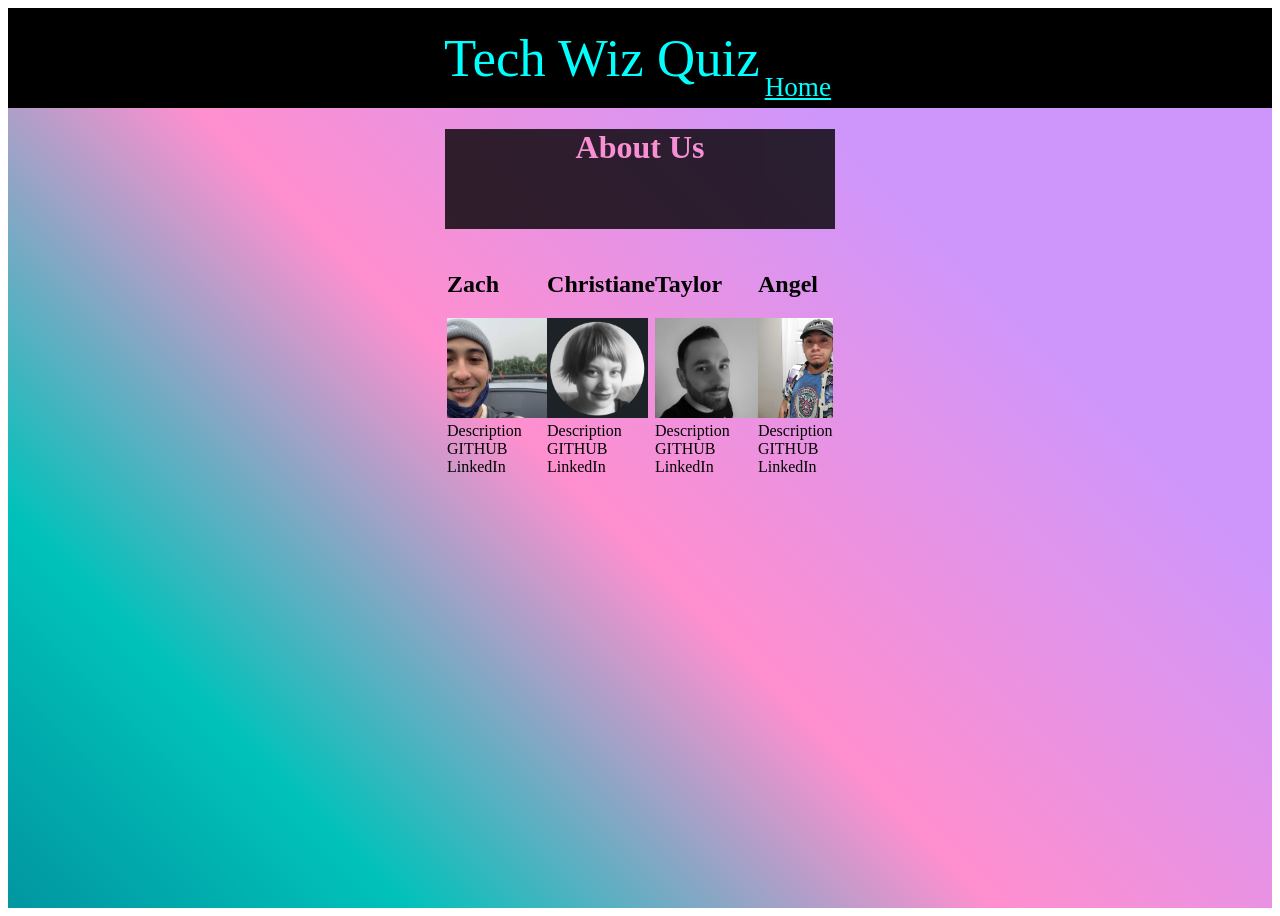
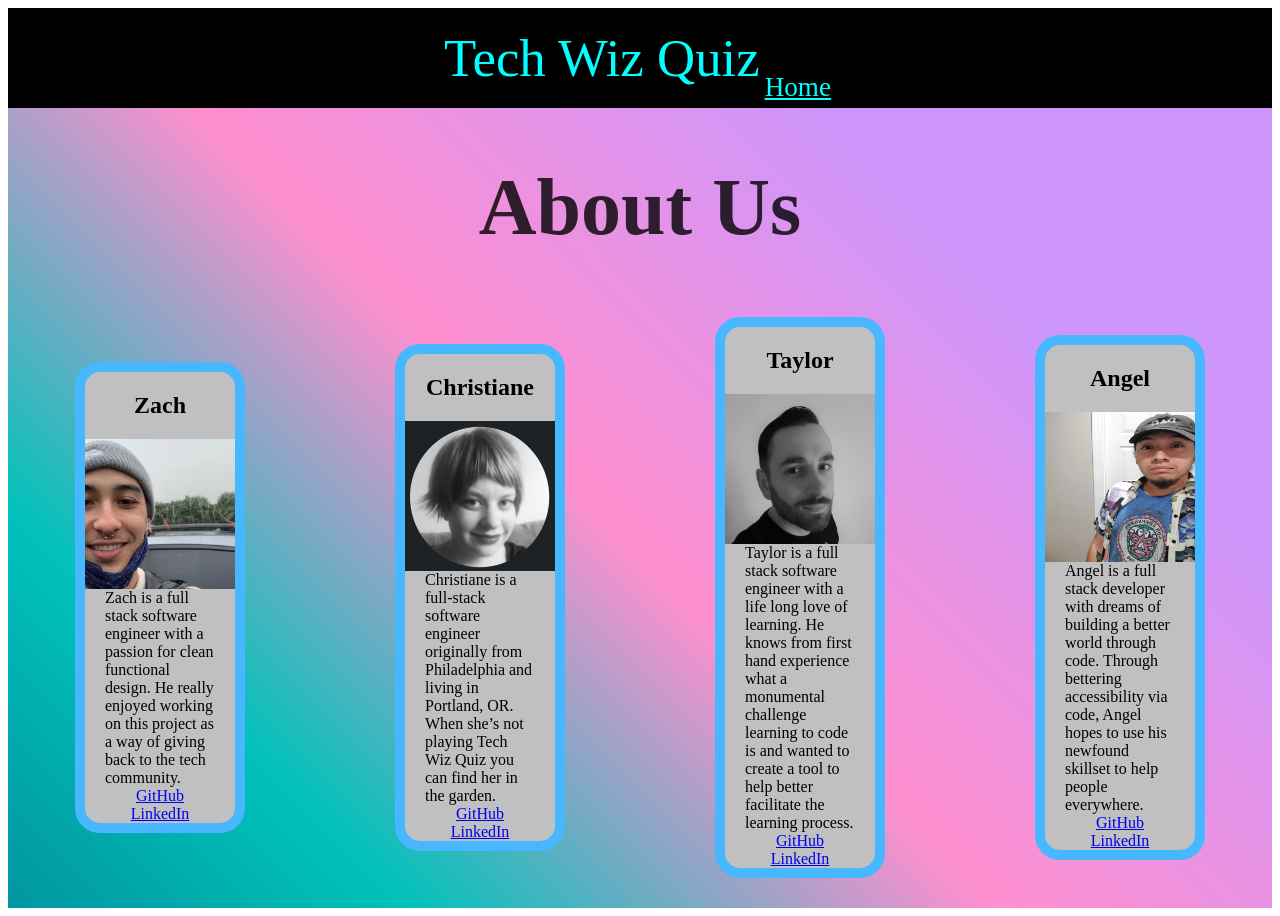
Before and after one commit to techwizquiz/fe, a React app: page /aboutus in a window 1280 px wide. Built offline with nearby package versions, Linux system fonts and the light colour scheme; no server answers; a web font is replaced by a local one.

Commit message:
final touches added on about us page

```diff
--- a/src/Pages/AboutUs.css
+++ b/src/Pages/AboutUs.css
@@ -12,25 +12,27 @@
 
 @keyframes button-hover {
     0% {
-        color: cyan;
+
         border-color: cyan;
-        font-weight: bolder;
+
     }
     50% {
-        color: magenta;
+
         border-color: magenta;
-        font-weight: bolder;
+
     }
     100% {
-        color: cyan;
+
         border-color: cyan;
-        font-weight: bolder;
+
     }
 }
 
 
 .aboutUs {
     display: flex;
+    flex-direction: column;
+    align-items: center;
     height: 100vh;
     width: 100%;
     background: rgb(3,122,144);
@@ -38,7 +40,7 @@
     background-size: 150% 150%;
     background-position: center;
     animation: gradient 12s ease infinite;
-    justify-content: center;
+    justify-content: baseline;
 }
 
 .title {
@@ -52,17 +54,44 @@ font-size: 150%;
     flex-direction:row;
     align-items: center;
     margin: .1rem;
+    flex-direction: row;
+    justify-content: space-evenly;
+}
+
+.person {
+    display: flex;
+    flex-direction: column;
+    margin-left: 75px;
+    margin-right: 75px;
+    max-width: 190px;
+    align-items: center;
+    background: silver;
+    border: silver 10px solid;
+    border-radius: 25px;;
+    color: black;
+    justify-content: space-between;
+    animation: button-hover 5s infinite;
 }
 
 .header {
     display: flex;
     flex-direction: row;
     height: 100px;
-    background-color: black;
+    font-size: 500%;
     opacity: .8;
-    color:rgba(255,143,207,1);
+    color: black;
     position: sticky;
     font-family: 'Rampart One', cursive;
 
     justify-content: center;
 }
+
+.description {
+    padding-left: 20px;
+    padding-right: 20px;
+}
+
+.img {
+    height: 150px;
+    width: 150px;
+}
--- a/src/Pages/AboutUs.jsx
+++ b/src/Pages/AboutUs.jsx
@@ -1,3 +1,4 @@
+/* eslint-disable max-len */
 import React, { Component } from 'react';
 import styles from './AboutUs.css';
 import tpain from '../../assets/png/tpain.jpg';
@@ -10,40 +11,42 @@ export default class AboutUs extends Component {
     return (
       <div className={styles.aboutUs}>
 
-
-
-        <div>
         <h1 className={styles.header}>About Us</h1>
 
         <div className={styles.rows}>
-            <div>
+          <div className={styles.person}>
             <h2>Zach</h2>
-              <img src={zach} />
-              <div>Description</div>
-              <div>GITHUB</div>
-              <div>LinkedIn</div>
+            <img className={styles.img} src={zach} />
+            <p className={styles.description}>Zach is a full stack software engineer with a passion for clean functional design. He really enjoyed working on this project as a way of giving back to the tech community.
+            </p>
+            <a href="https://github.com/ZachMGaines">GitHub</a>
+            <a href="https://www.linkedin.com/in/zachgaines/">LinkedIn</a>
           </div>
-            <div>
+          <div className={styles.person}>
             <h2>Christiane</h2>
-              <img src={cpain} />
-              <div>Description</div>
-              <div>GITHUB</div>
-              <div>LinkedIn</div>
+            <img className={styles.img} src={cpain} />
+            <p className={styles.description}>Christiane is a full-stack software engineer originally from Philadelphia and living in Portland, OR. When she’s not playing Tech Wiz Quiz you can find her in the garden.
+            </p>
+            <a href="https://github.com/cmmerritt">GitHub</a>
+            <a href="https://www.linkedin.com/in/christiane-merritt/">LinkedIn</a>
           </div>
-            <div>
+          <div className={styles.person}>
             <h2>Taylor</h2>
-              <img src={tpain} />
-              <div>Description</div>
-              <div>GITHUB</div>
-              <div>LinkedIn</div>
+            <img className={styles.img} src={tpain} />
+            <p className={styles.description}>Taylor is a full stack software engineer with a life long love of learning. He knows from first hand experience what a monumental challenge learning to code is and wanted to create a tool to help better facilitate the learning process.
+            </p>
+            <a href="https://github.com/taylor-tokareff">GitHub</a>
+            <a href="https://github.com/alchemycodelab/alchemy_class_projects/blob/master/March-2021-Cohort/www.linkedin.com/in/taylor-tokareff">LinkedIn</a>
           </div>
-            <div>
+          <div className={styles.person}>
             <h2>Angel</h2>
-              <img src={angel} />
-              <div>Description</div>
-              <div>GITHUB</div>
-              <div>LinkedIn</div>
-            </div>
+            <img className={styles.img} src={angel} />
+            <p className={styles.description}>
+              Angel is a full stack developer with dreams of building a better world through code. Through bettering accessibility via code, Angel hopes to use his newfound skillset to help people everywhere.
+
+            </p>
+            <a href="https://github.com/AngelDOrtiz">GitHub</a>
+            <a href="https://www.linkedin.com/in/angel-ortiz/">LinkedIn</a>
           </div>
         </div>
       </div>
--- a/src/Pages/Header.jsx
+++ b/src/Pages/Header.jsx
@@ -9,7 +9,7 @@ const Header = () => {
   const session = useSession();
   const loading = useAuthLoading();
 
-  console.dir('header user 1', session);
+
 
   if (loading && !session) return (
     <h1>...Loading</h1>
@@ -23,7 +23,7 @@ const Header = () => {
     imgSrc = session?.user?.avatar;
   }
 
-  console.log('header user 2', session);
+
 
   return (
     <div className={styles.header}>
--- a/src/Pages/Submit.jsx
+++ b/src/Pages/Submit.jsx
@@ -30,7 +30,7 @@ const Submit = () => {
       body: JSON.stringify({ level, questionTitle, questionText: question, answer, a: choiceA, b: choiceB, c: choiceC, d: choiceD, explanation, language })
 
     });
-    console.log(res);
+
     return res.json();
   };
 
@@ -67,7 +67,6 @@ const Submit = () => {
   const handleSubmit = async (event) => {
 
     event.preventDefault();
-    console.log(level, questionTitle, question, answer, choiceA, choiceB, choiceC, choiceD, explanation, language);
     submitQuestion(level, questionTitle, question, answer, choiceA, choiceB, choiceC, choiceD, explanation, language).then(() => history.push('/home'));
   };
 
--- a/src/services/SessionProvider.jsx
+++ b/src/services/SessionProvider.jsx
@@ -98,6 +98,6 @@ export const PrivateRoute = (props) => {
   const loading = useAuthLoading();
   if(loading) return <h1>...Loading</h1>;
   if(!session && !loading) return <Redirect to="/login" />;
-  console.log(session);
+
   return <Route {...props} />;
 };
```
Lines whose indentation alone changed are shown as unchanged.
